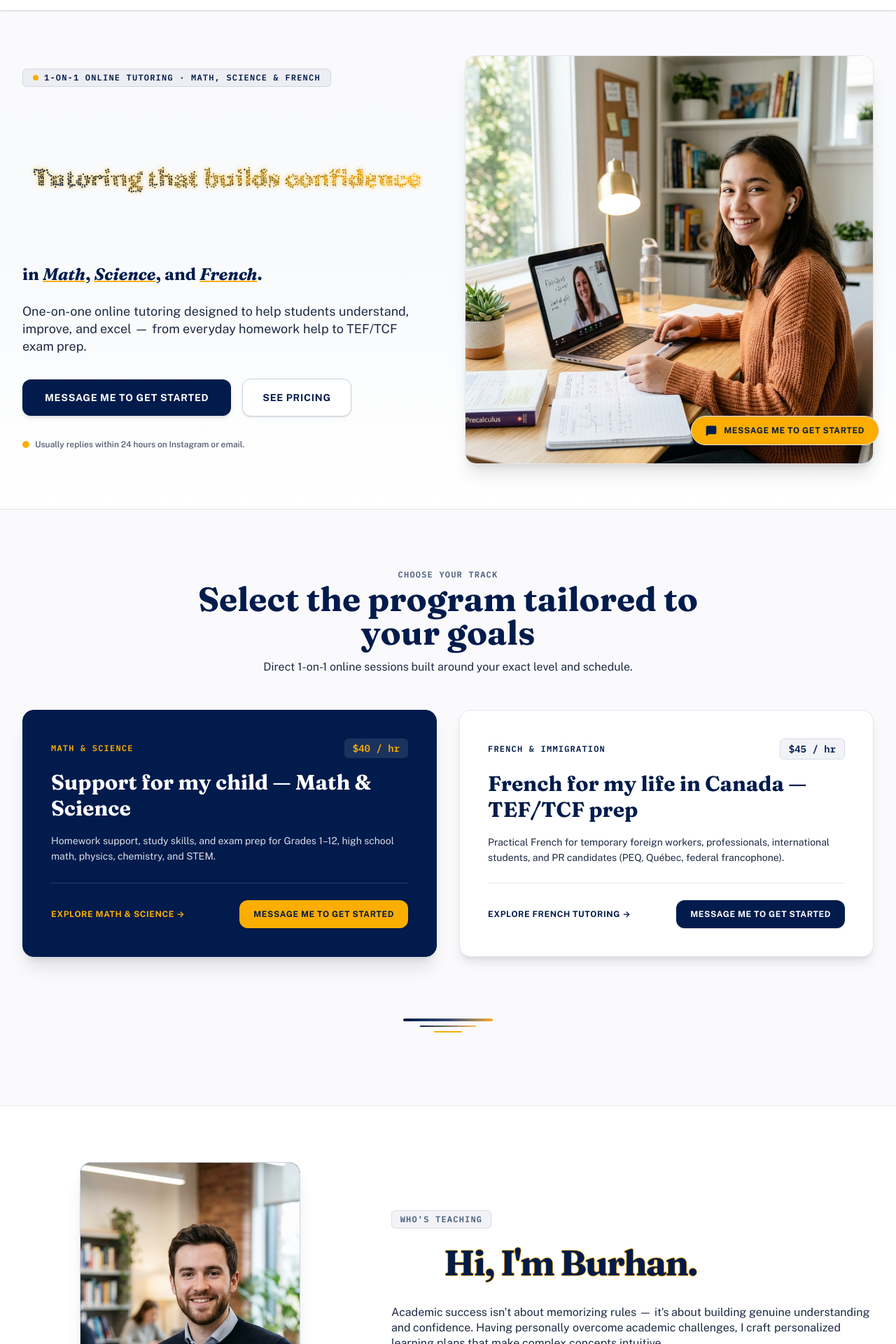
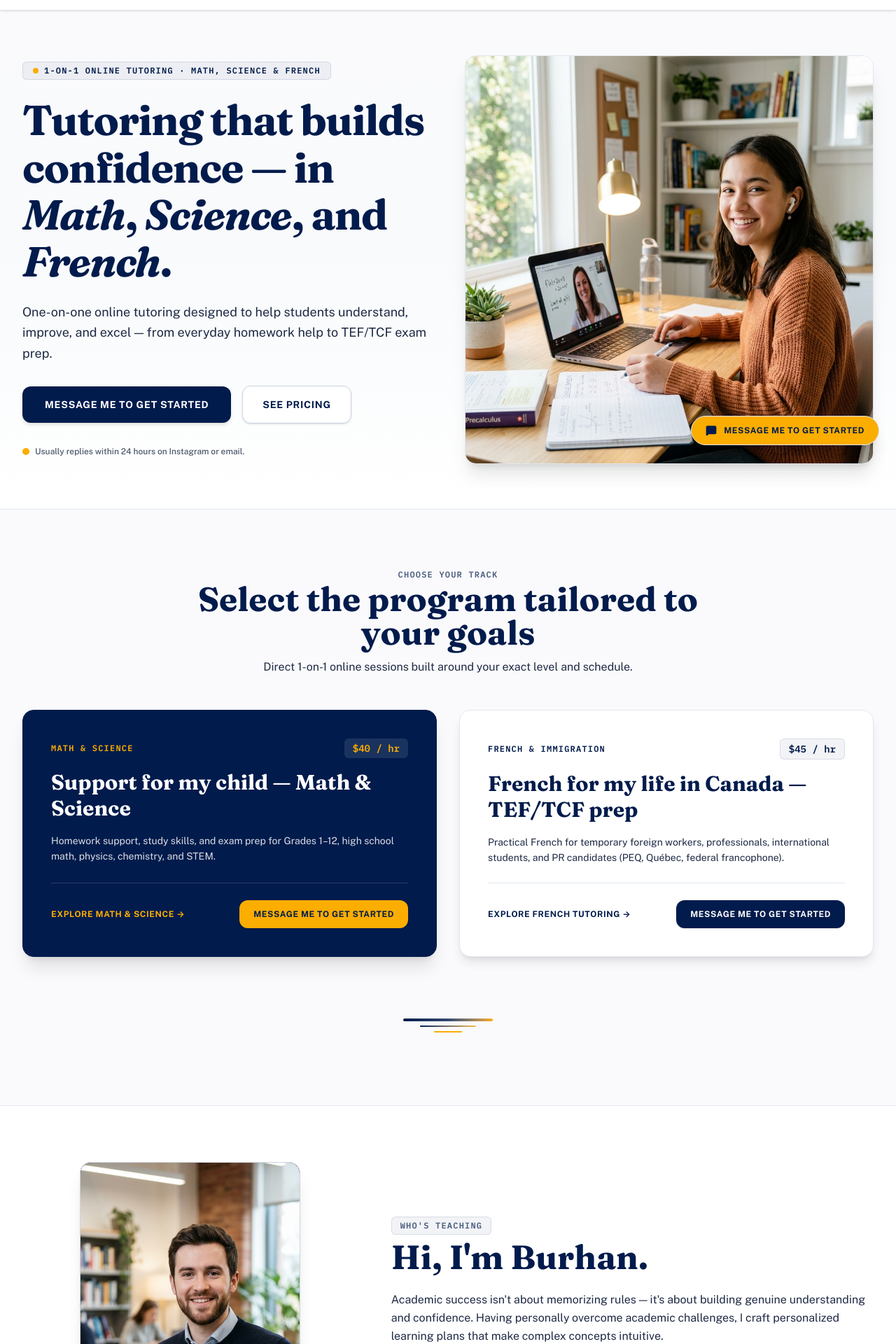
Before and after one commit to ys-sites/castorax, a React (Vite) app: page / in a window 1280 px wide. Shown: the part 140-2060 px from the top of the page at 70% size. Built offline with nearby package versions, Linux system fonts and the light colour scheme; grey boxes are pictures that could not be loaded.

Commit message:
feat: implement landing page components including Hero, Navbar, AboutSection, and Footer

```diff
--- a/src/components/AboutSection.tsx
+++ b/src/components/AboutSection.tsx
@@ -4,8 +4,6 @@ import { translations } from '../translations';
 import { FoundationDivider } from './FoundationDivider';
 import { Instagram } from 'lucide-react';
 import { RiseUp, RiseUpStagger, RiseUpItem } from './animations/RiseUp';
-import StrokeText from './animations/StrokeText';
-import FoldText from './animations/FoldText';
 import founderPhoto from '../assets/images/founder_tutor_portrait.png';
 
 interface AboutSectionProps {
@@ -66,44 +64,19 @@ export const AboutSection: React.FC<AboutSectionProps> = ({
           {/* Right: Founder Story & Pitch */}
           <div className="lg:col-span-7 space-y-6 text-left">
             <RiseUp delay={0.1}>
-              <div className="space-y-3">
+              <div className="space-y-2">
                 <span className="text-xs font-mono font-bold uppercase tracking-widest text-[#011B4C]/70 bg-[#011B4C]/5 px-3 py-1 rounded-md border border-[#011B4C]/10 w-fit block">
                   {founder.eyebrow}
                 </span>
-
-                {/* StrokeText Animated Title for "Hi, I'm Burhan." maintaining theme colors */}
-                <div className="w-full max-w-lg">
-                  <StrokeText
-                    text={founder.title}
-                    strokeColor="#FBAD00"
-                    fillColor="#011B4C"
-                    strokeWidth={1.8}
-                    drawDuration={1.5}
-                    fillDelay={0.2}
-                    stagger={0.06}
-                    ease="power2.out"
-                    trigger="scroll"
-                    fillMode="wipe"
-                    fontSize={56}
-                    fontWeight={800}
-                    letterSpacing={-2}
-                  />
-                </div>
+                <h2 className="text-3xl sm:text-4xl lg:text-5xl font-display font-bold text-[#011B4C]">
+                  {founder.title}
+                </h2>
               </div>
             </RiseUp>
 
             <RiseUp delay={0.2}>
               <p className="text-base text-[#1E2A44] leading-relaxed font-sans">
-                <FoldText
-                  text={founder.desc}
-                  splitBy="word"
-                  trigger="scroll"
-                  duration={0.6}
-                  stagger={0.03}
-                  fontSize="1rem"
-                  fontWeight={400}
-                  color="#1E2A44"
-                />
+                {founder.desc}
               </p>
             </RiseUp>
 
@@ -180,16 +153,7 @@ export const AboutSection: React.FC<AboutSectionProps> = ({
                       {step.title}
                     </h3>
                     <p className="text-xs sm:text-sm text-[#1E2A44] leading-relaxed font-sans">
-                      <FoldText
-                        text={step.desc}
-                        splitBy="word"
-                        trigger="scroll"
-                        duration={0.5}
-                        stagger={0.02}
-                        fontSize="0.875rem"
-                        fontWeight={400}
-                        color="#1E2A44"
-                      />
+                      {step.desc}
                     </p>
                   </div>
                 </div>
--- a/src/components/Footer.tsx
+++ b/src/components/Footer.tsx
@@ -2,7 +2,7 @@ import React from 'react';
 import { ActivePage, Language } from '../types';
 import { translations } from '../translations';
 import { Mail, Instagram, Clock, ArrowUp, MapPin } from 'lucide-react';
-import mascotImg from '../assets/images/castorax_mascot_logo_1786527601351.jpg';
+import brandLogo from '../assets/images/logo.jpeg';
 
 interface FooterProps {
   currentLang: Language;
@@ -35,7 +35,7 @@ export const Footer: React.FC<FooterProps> = ({
             <div className="flex items-center gap-3">
               <div className="w-8 h-8 rounded-full overflow-hidden border border-[#FBAD00] bg-white shrink-0">
                 <img
-                  src={mascotImg}
+                  src={brandLogo}
                   alt="Castorax Logo"
                   className="w-full h-full object-cover"
                   referrerPolicy="no-referrer"
--- a/src/components/Hero.tsx
+++ b/src/components/Hero.tsx
@@ -2,8 +2,6 @@ import React from 'react';
 import { ActivePage, Language } from '../types';
 import { translations } from '../translations';
 import { RiseUp } from './animations/RiseUp';
-import ParticleText from './animations/ParticleText';
-import FoldText from './animations/FoldText';
 import heroPhoto from '../assets/images/hero_tutoring_session.png';
 
 interface HeroProps {
@@ -18,10 +16,6 @@ export const Hero: React.FC<HeroProps> = ({
   onOpenBooking,
 }) => {
   const t = translations[currentLang];
-
-  const titleText = currentLang === 'en'
-    ? 'Tutoring that builds confidence'
-    : 'Un tutorat qui bâtit la confiance';
 
   return (
     <section className="bg-gradient-to-b from-[#FAFAFC] via-[#F8FAFC] to-[#FFFFFF] text-[#011B4C] relative overflow-hidden border-b border-slate-200">
@@ -39,54 +33,26 @@ export const Hero: React.FC<HeroProps> = ({
               </div>
             </RiseUp>
 
-            {/* ParticleText Animated Title (Same Fraunces Font!) */}
+            {/* Crisp High-Contrast Headline in Fraunces */}
             <RiseUp delay={0.2}>
-              <div className="space-y-2">
-                <div className="w-full h-[180px] sm:h-[200px] lg:h-[220px]">
-                  <ParticleText
-                    text={titleText}
-                    particleSize={2.2}
-                    density={3}
-                    color="#011B4C"
-                    highlightColor="#FBAD00"
-                    scatter={140}
-                    gatherDuration={1500}
-                    stagger={380}
-                    pointerRepel={45}
-                    repelRadius={110}
-                    idleDrift={0.8}
-                    trigger="hover"
-                    fontSize="clamp(2.2rem, 5vw, 3.8rem)"
-                    fontWeight={700}
-                    fontFamily="Fraunces, serif"
-                    glow
-                  />
-                </div>
-
-                <div className="text-xl sm:text-2xl font-display font-bold text-[#011B4C]">
-                  {currentLang === 'en' ? (
-                    <>in <span className="italic text-[#011B4C] underline decoration-[#FBAD00] decoration-2">Math</span>, <span className="italic text-[#011B4C] underline decoration-[#FBAD00] decoration-2">Science</span>, and <span className="italic text-[#011B4C] underline decoration-[#FBAD00] decoration-2">French</span>.</>
-                  ) : (
-                    <>en <span className="italic text-[#011B4C] underline decoration-[#FBAD00] decoration-2">maths</span>, <span className="italic text-[#011B4C] underline decoration-[#FBAD00] decoration-2">sciences</span> et <span className="italic text-[#011B4C] underline decoration-[#FBAD00] decoration-2">français</span>.</>
-                  )}
-                </div>
-              </div>
+              <h1 className="text-4xl sm:text-5xl lg:text-6xl font-display font-bold text-[#011B4C] leading-[1.12] tracking-tight">
+                {currentLang === 'en' ? (
+                  <>
+                    Tutoring that builds confidence — in <span className="italic text-[#011B4C]">Math</span>, <span className="italic text-[#011B4C]">Science</span>, and <span className="italic text-[#011B4C]">French</span>.
+                  </>
+                ) : (
+                  <>
+                    Un tutorat qui bâtit la confiance — en <span className="italic text-[#011B4C]">maths</span>, <span className="italic text-[#011B4C]">sciences</span> et <span className="italic text-[#011B4C]">français</span>.
+                  </>
+                )}
+              </h1>
             </RiseUp>
 
-            {/* Subtitle with FoldText Unfold Animation */}
+            {/* Subtitle */}
             <RiseUp delay={0.3}>
-              <div className="text-base sm:text-lg text-[#1E2A44] leading-relaxed max-w-2xl font-normal font-sans">
-                <FoldText
-                  text={t.hero.subtitle}
-                  splitBy="word"
-                  trigger="mount"
-                  duration={0.65}
-                  stagger={0.03}
-                  fontSize="1.125rem"
-                  fontWeight={400}
-                  color="#1E2A44"
-                />
-              </div>
+              <p className="text-base sm:text-lg text-[#1E2A44] leading-relaxed max-w-2xl font-normal font-sans">
+                {t.hero.subtitle}
+              </p>
             </RiseUp>
 
             {/* Action Buttons */}
--- a/src/components/Navbar.tsx
+++ b/src/components/Navbar.tsx
@@ -2,7 +2,7 @@ import React, { useState } from 'react';
 import { ActivePage, Language } from '../types';
 import { translations } from '../translations';
 import { Menu, X, MapPin } from 'lucide-react';
-import mascotImg from '../assets/images/castorax_mascot_logo_1786527601351.jpg';
+import brandLogo from '../assets/images/logo.jpeg';
 
 interface NavbarProps {
   currentLang: Language;
@@ -111,8 +111,8 @@ export const Navbar: React.FC<NavbarProps> = ({
         >
           <div className="relative w-10 h-10 rounded-full overflow-hidden border border-slate-300 bg-white shadow-sm transition-transform duration-300 group-hover:scale-105 shrink-0">
             <img
-              src={mascotImg}
-              alt="Castorax Beaver Crest"
+              src={brandLogo}
+              alt="Castorax Tutoring Logo"
               className="w-full h-full object-cover"
               referrerPolicy="no-referrer"
             />
```
Also changed, not shown: public/logo.jpeg (added), src/assets/images/logo.jpeg (added).
